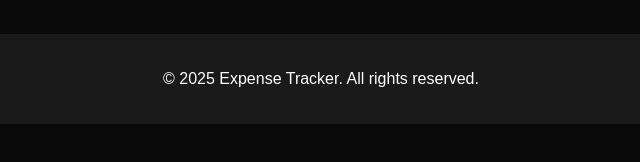
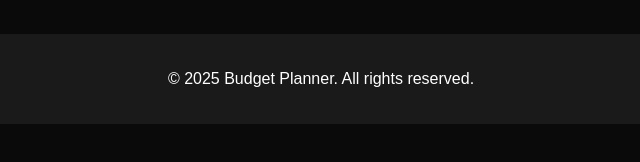
Before and after one commit to AGT-78/budget-planner, a website built with Parcel: page index.html in a window 1280 px wide. Shown: the part 426-588 px from the top of the page, 319-959 px from the left. Built offline with nearby package versions, Linux system fonts and the light colour scheme.

Commit message:
Second Commit

```diff
--- a/index.html
+++ b/index.html
@@ -3,7 +3,7 @@
   <head>
     <meta charset="UTF-8" />
     <meta name="viewport" content="width=device-width, initial-scale=1.0" />
-    <title>Expense Tracker</title>
+    <title>Budget Planner</title>
     <link rel="stylesheet" href="style.css" />
   </head>
   <body>
@@ -30,7 +30,7 @@
     </main>
 
     <footer>
-      <p>&copy; 2025 Expense Tracker. All rights reserved.</p>
+      <p>&copy; 2025 Budget Planner. All rights reserved.</p>
     </footer>
   </body>
 </html>
--- a/package.json
+++ b/package.json
@@ -1,5 +1,5 @@
 {
-  "name": "expense-tracker-app",
+  "name": "budget-planner-app",
   "version": "1.0.0",
   "main": "index.js",
   "scripts": {
```
Also changed, not shown: 1 other file.
